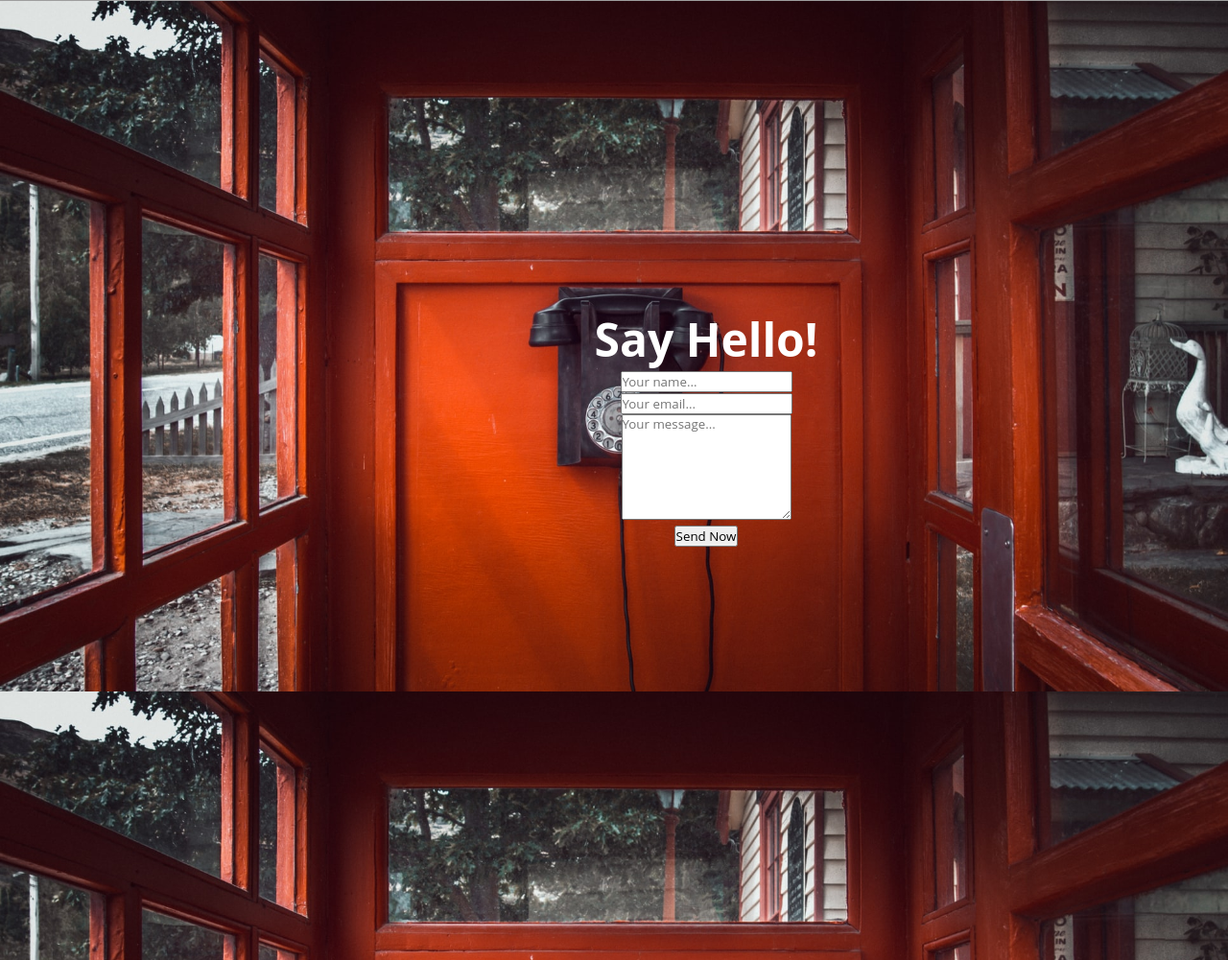
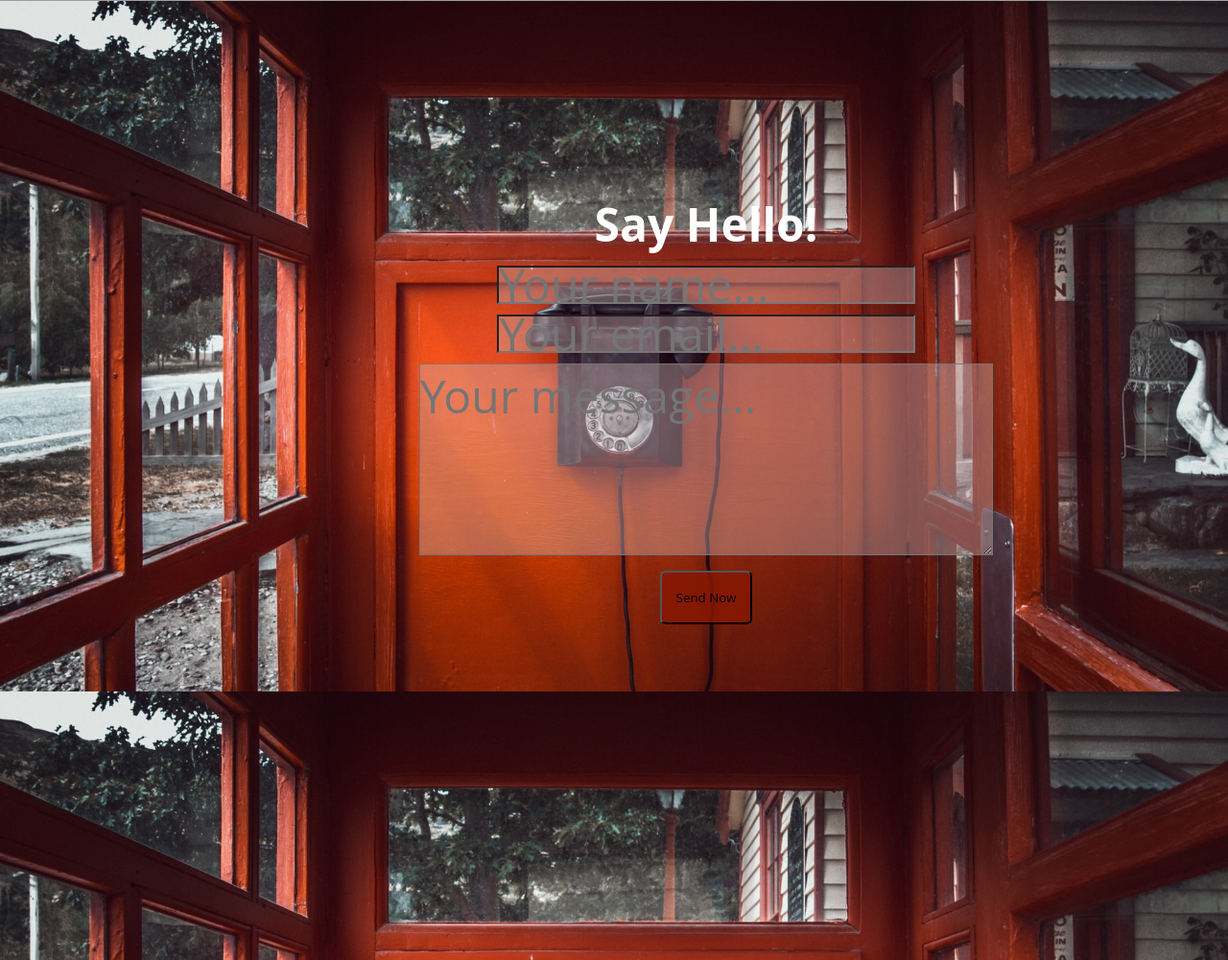
Before and after one commit to MalnieksJanis/CV, a plain HTML site: page index.html in a window 1280 px wide. Shown: the part 3359-4360 px from the top of the page at 96% size. Drawn offline with Linux system fonts and the light colour scheme; grey boxes are pictures that could not be loaded.

Commit message:
update 4

```diff
--- a/index.html
+++ b/index.html
@@ -74,7 +74,7 @@
 
                 <div class="row">
                   <div class="col-md-12">
-                    <h2>Say Hello!</h2>
+                    <h2 style="margin-bottom: 1%;">Say Hello!</h2>
                   </div>
                   <div class="col-md-6">
                     <fieldset>
@@ -88,7 +88,7 @@
                   </div>
                   <div class="col-md-12">
                     <fieldset>
-                      <textarea name="message" rows="6" class="form-control" id="message" placeholder="Your message..." required=""></textarea>
+                      <textarea maxlength="250" name="message" rows="6" class="form-control" id="message" placeholder="Your message..." required=""></textarea>
                     </fieldset>
                   </div>
                   <div class="col-md-12">
--- a/style.css
+++ b/style.css
@@ -229,14 +229,44 @@ h6:hover{
 }
 fieldset{
   border: none;
-
 }
-form#contact{
-  position: relative;
-  top: 40%;
+fieldset input, textarea  {
+  background-color: rgba(204, 181, 180,0.4);
+  color: rgba(255,255,255,0.65);
 
 }
 
+
+form#contact{
+  position: relative;
+  top: 25%;
+
+
+}
+#name, #email, #message{
+  margin-bottom: 1%;
+  width: 40%;
+   height: 5vh;
+   font-size: 300%;
+
+
+}
+#message {
+  width: 55%;
+  height: 25vh;
+  font-size: 300%;
+
+}
+fieldset button {
+  height: 7vh;
+  width: 12vh;
+  border-radius: 8%;
+  background-color: rgba(135, 23, 0,0.8);
+}
+fieldset button:hover{
+  background-color: rgba(191, 10, 10);
+  text: white;
+}
 
 #soc {
   position: relative;
```
